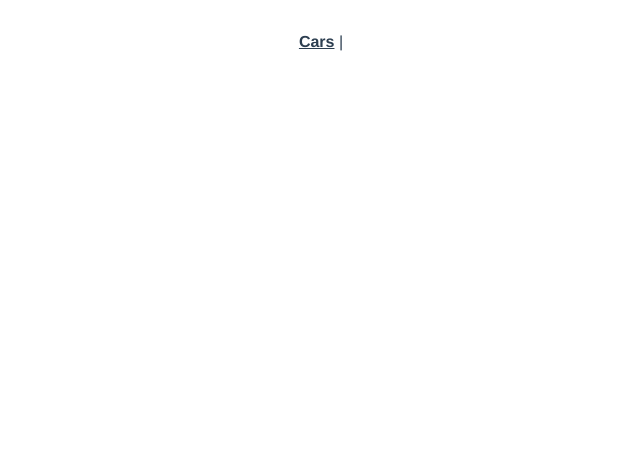
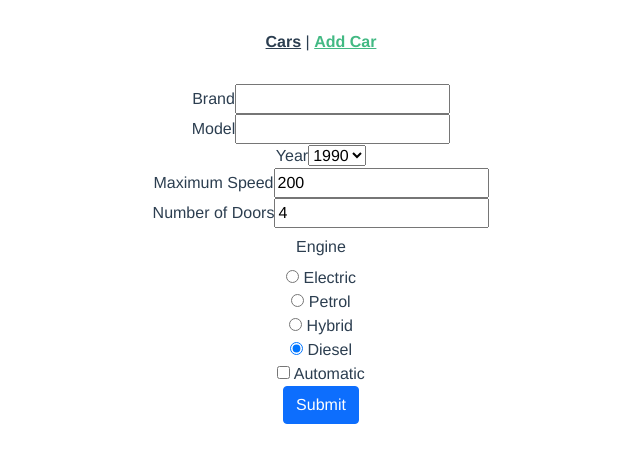
Before and after one commit to sezanaf/cars-app, a Vue app: page /add in a window 1280 px wide. Shown: the top 462 px of the page, without its empty margins (319-959 px from the left). Built offline with nearby package versions, Linux system fonts and the light colour scheme.

Commit message:
Zadatak 3

```diff
--- a/src/App.vue
+++ b/src/App.vue
@@ -1,6 +1,9 @@
 <template>
   <div id="app">
-    <div id="nav"><router-link to="/">Cars</router-link> |</div>
+    <div id="nav">
+      <router-link to="/">Cars</router-link> |
+      <router-link to="/add">Add Car</router-link>
+    </div>
     <router-view />
   </div>
 </template>
--- /dev/null
+++ b/src/components/AppAddCar.vue
@@ -0,0 +1,159 @@
+<template>
+  <form @submit.prevent="addCar">
+    <div>
+      <label for="brand">Brand</label>
+
+      <input
+        id="brand"
+        name="brand"
+        type="text"
+        required="required"
+        v-model="car.brand"
+      />
+    </div>
+    <div>
+      <label for="model">Model</label>
+
+      <input id="model" name="model" type="text" v-model="car.model" />
+    </div>
+    <div>
+      <label for="year">Year</label>
+
+      <select id="year" name="year" required="required" v-model="car.year">
+        <option v-for="year in years" :value="year" :key="year">{{
+          year
+        }}</option>
+      </select>
+    </div>
+    <div>
+      <label for="speed">Maximum Speed</label>
+
+      <input
+        id="speed"
+        name="speed"
+        type="number"
+        required="required"
+        v-model="car.maxSpeed"
+      />
+    </div>
+    <div>
+      <label for="doors">Number of Doors</label>
+
+      <input
+        id="doors"
+        name="doors"
+        type="number"
+        required="required"
+        v-model="car.numberOfDoors"
+      />
+    </div>
+    <div>
+      <label class="col-4 col-form-label">Engine</label>
+
+      <div>
+        <label class="form-check-label">
+          <input
+            name="engine"
+            type="radio"
+            required="required"
+            value="electric"
+            v-model="car.engine"
+          />
+          Electric
+        </label>
+      </div>
+      <div>
+        <label>
+          <input
+            name="engine"
+            type="radio"
+            required="required"
+            value="petrol"
+            v-model="car.engine"
+          />
+          Petrol
+        </label>
+      </div>
+      <div>
+        <label>
+          <input
+            name="engine"
+            type="radio"
+            required="required"
+            value="hybrid"
+            v-model="car.engine"
+          />
+          Hybrid
+        </label>
+      </div>
+      <div>
+        <label>
+          <input
+            name="engine"
+            type="radio"
+            required="required"
+            value="diesel"
+            v-model="car.engine"
+          />
+          Diesel
+        </label>
+      </div>
+    </div>
+
+    <div>
+      <label>
+        <input
+          name="automatic"
+          type="checkbox"
+          value="true"
+          v-model="car.isAutomatic"
+        />
+        Automatic
+      </label>
+    </div>
+
+    <div>
+      <button name="submit" type="submit" class="btn btn-primary">
+        Submit
+      </button>
+    </div>
+  </form>
+</template>
+
+<script>
+import CarsService from "../services/CarsService";
+
+export default {
+  data() {
+    return {
+      years: Array(29)
+        .fill(1990)
+        .map((n, i) => n + i),
+      car: {
+        brand: "",
+        model: "",
+        maxSpeed: 200,
+        year: 1990,
+        isAutomatic: false,
+        numberOfDoors: 4,
+        engine: "diesel",
+      },
+    };
+  },
+  methods: {
+    addCar() {
+      CarsService.addCar(this.car)
+        .then((success) => {
+          this.redirectToCars();
+          console.log(success);
+        })
+        .catch((error) => {
+          console.log(error);
+        });
+    },
+    redirectToCars() {
+      this.$router.push({ name: "cars" });
+    },
+  },
+};
+</script>
--- a/src/router/index.js
+++ b/src/router/index.js
@@ -1,6 +1,7 @@
 import Vue from "vue";
 import VueRouter from "vue-router";
 import Cars from "../views/Cars";
+import AddCar from "../views/AddCar";
 
 Vue.use(VueRouter);
 
@@ -15,6 +16,11 @@ const routes = [
     component: Cars,
     name: "cars",
   },
+  {
+    path: "/add",
+    component: AddCar,
+    name: "add",
+  },
 ];
 
 const router = new VueRouter({
--- a/src/services/CarsService.js
+++ b/src/services/CarsService.js
@@ -14,6 +14,10 @@ class CarsService {
 
     return data;
   }
+
+  async addCar(car) {
+    return this.client.post("cars", car);
+  }
 }
 
 export default new CarsService();
--- /dev/null
+++ b/src/views/AddCar.vue
@@ -0,0 +1,41 @@
+<template>
+  <div>
+    <AppAddCar />
+  </div>
+</template>
+
+<script>
+import AppAddCar from "../components/AppAddCar.vue";
+// import { carsService } from "../services/CarsService";
+export default {
+  components: {
+    AppAddCar,
+  },
+  //   data () {
+  //     return {
+  //       car: {
+  //         brand: '',
+  //         model: '',
+  //         maxSpeed: 200,
+  //         year: 1990,
+  //         isAutomatic: false,
+  //         numberOfDoors: 4,
+  //         engine: 'diesel'
+  //       }
+  //     }
+  //   },
+  //   methods: {
+  //     addCar () {
+  //       cars.add(this.car)
+  //         .then((success) => {
+  //           this.redirectToCars()
+  //         }).catch((error) => {
+  //           console.log(error)
+  //         })
+  //     },
+  //     redirectToCars () {
+  //       this.$router.push({ name: 'cars' })
+  //     }
+  //   }
+};
+</script>
```
